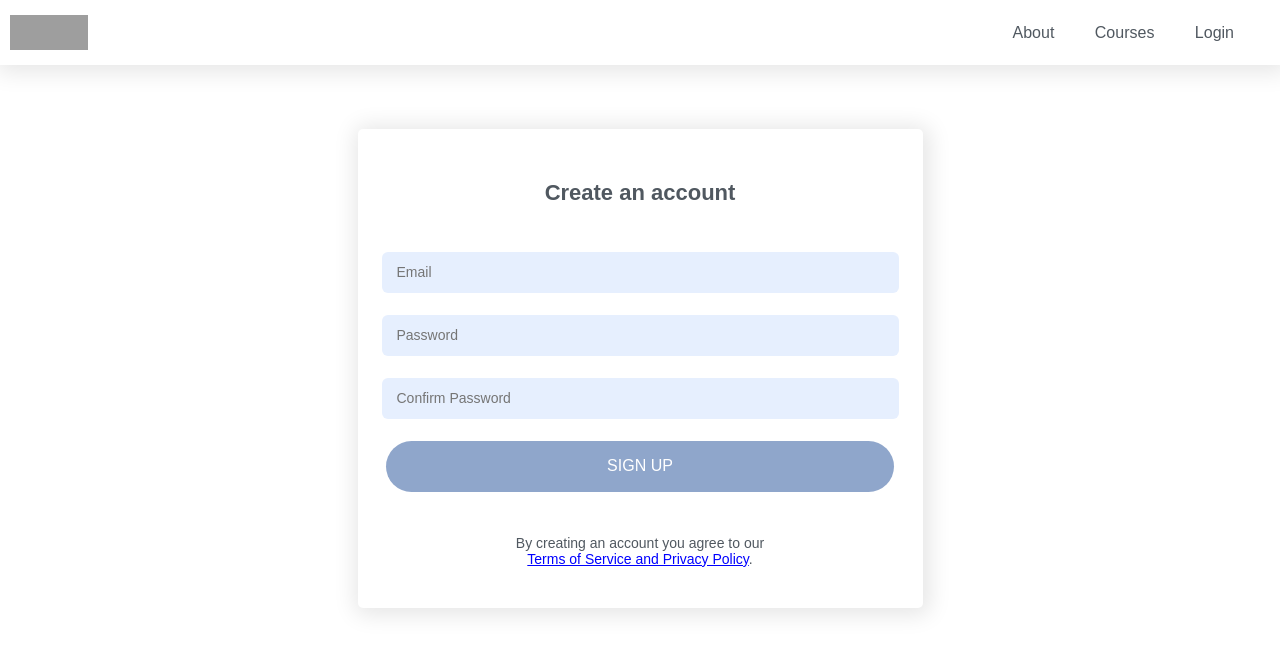
After one commit to martanetza/Yoma, a PHP site: page /signup.php in a window 1280 px wide. The commit adds this page. Shown: the top 654 px of the page. Run offline with PHP 8.4, Linux system fonts and the light colour scheme; some web fonts are replaced; grey boxes are pictures that could not be loaded.

Commit message:
signup and login

```diff
--- /dev/null
+++ b/has_access.php
@@ -0,0 +1,6 @@
+<?php
+session_start();
+if (!isset($_SESSION['email'])) {
+    header('Location: login.php');
+    exit();
+}
--- /dev/null
+++ b/signup.php
@@ -0,0 +1,96 @@
+ <!DOCTYPE html>
+ <html lang="en">
+
+ <head>
+   <meta charset="UTF-8" />
+   <meta name="viewport" content="width=device-width, initial-scale=1.0" />
+   <link rel="stylesheet" href="users.css" />
+   <title>Create an account</title>
+ </head>
+
+ <body>
+   <header>
+     <img src="./img/logo.png" alt="logo" />
+     <nav>
+       <ul>
+         <li><a href="#">About</a></li>
+         <li><a href="#">Courses</a></li>
+         <li><a href="login.php">Login</a></li>
+       </ul>
+     </nav>
+   </header>
+   <main>
+     <div class="container">
+       <h1>Create an account</h1>
+       <form id="RegisterUsersForm" method="POST" action="insert_account.php" onsubmit="return false">
+         <div class="input-container">
+           <input oninput="validate_user()" id="email" type="text" placeholder="Email" name="email" />
+           <p id="email-validation-messsage"></p>
+         </div>
+         <div class="input-container">
+           <input type="password" placeholder="Password" name="password" id="password" />
+         </div>
+         <div class="input-container">
+           <input type="password" placeholder="Confirm Password" name="confirm_password" id="confirm_password" />
+           <p id="confirm-password-validation-messsage"></p>
+         </div>
+         <div class="input-container">
+           <input onclick="post_user()" class="btn-signup" name="signup-btn" type="submit" value="SIGN UP"></input>
+         </div>
+       </form>
+       <p>
+         By creating an account you agree to our <br><a style="color: blue;" href="#">Terms of Service and Privacy
+           Policy</a>.</br>
+       </p>
+     </div>
+   </main>
+ </body>
+
+ </html>
+ <script>
+   function validate_user() {
+     var email = event.target.value;
+     console.log(email);
+     (async function() {
+       var jResponse = await fetch(`validate_user.php?email=${email}`);
+
+       var text = await jResponse.text();
+       console.log(text)
+       if (text) {
+         document.querySelector('#email-validation-messsage').textContent = text
+         return false
+       } else {
+         document.querySelector('#email-validation-messsage').textContent = ''
+         return true
+       }
+     })();
+   }
+
+   function post_user() {
+     var password = document.querySelector('#password').value
+     var confirm_password = document.querySelector('#confirm_password').value
+     console.log(password, confirm_password)
+     if (validate_user() == false) {
+       console.log("you can't do it")
+     } else if (password !== confirm_password) {
+       console.log("The password didn't match. Try again")
+       document.querySelector('#confirm-password-validation-messsage').textContent = "The password didn't match. Try again"
+     } else {
+       (async function() {
+         var oForm = document.querySelector("#RegisterUsersForm");
+         var jConnection = await fetch("insert_account.php", {
+           method: "POST",
+           body: new FormData(oForm)
+         });
+         var text = await jConnection.text();
+         console.log(text)
+         document.querySelector('.container').innerHTML =
+           `<div class="signup-success-box">
+           <img class="success-icon" src="img/success_icon.png" alt="success-icon">
+           <p class="signup-success-text" > ${text}  </p>
+           </div>`
+       })();
+     }
+
+   }
+ </script>
--- a/single_course_intro.php
+++ b/single_course_intro.php
@@ -1,11 +1,11 @@
 <?php
 require_once('db_conn.php');
-
+require_once('has_access.php');
 ?>
 
 <?php
 $course_id = $_GET['course_id'];
-$user_id = 'f@f.com';
+$user_id = $_SESSION['email'];
 try {
 
   $query_chosen_course = $conn->prepare('SELECT * FROM chosen_course WHERE course_id = :course_id AND user_email = :user_email');
--- a/user_profile.php
+++ b/user_profile.php
@@ -1,14 +1,16 @@
 <?php
 require_once('db_conn.php');
+require_once('has_access.php');
 
 // $course_id = $_GET['course_id'];
-$user_id = "f@f.com "
+$user_id = $_SESSION['email'];
 ?>
 <?php
 
 try {
 
-  $q_chosen_course = $conn->prepare('SELECT * FROM chosen_course INNER JOIN courses ON chosen_course.course_id = courses.course_id INNER JOIN users ON chosen_course.user_email = users.email  WHERE chosen_course.user_email ="f@f.com"');
+  $q_chosen_course = $conn->prepare('SELECT * FROM chosen_course INNER JOIN courses ON chosen_course.course_id = courses.course_id INNER JOIN users ON chosen_course.user_email = users.email  WHERE chosen_course.user_email = :email');
+  $q_chosen_course->bindValue(':email', $user_id);
   $q_chosen_course->execute();
   $courses_rows = $q_chosen_course->fetchAll();
 
--- /dev/null
+++ b/users.css
@@ -0,0 +1,219 @@
+* {
+  box-sizing: border-box;
+  width: 100%;
+  margin: 0;
+}
+
+@font-face {
+  font-family: "Avenir";
+  src: url("../fonts/Avenir.eot?#iefix") format("embedded-opentype"),
+    url("../fonts/Avenir.woff") format("woff"),
+    url("../fonts/Avenir.ttf") format("truetype"),
+    url("../fonts/Avenir.svg#Avenir") format("svg");
+}
+
+body {
+  font-family: "Avenir", sans-serif;
+  color: #505860;
+}
+
+/* ##########################HEADER########################## */
+
+header {
+  background-color: white;
+  height: 65px;
+  box-shadow: 2px 2px 22px 5px rgba(0, 0, 0, 0.1);
+  display: flex;
+  align-items: center;
+}
+
+header * {
+  display: inline;
+}
+
+header li {
+  margin: 18px;
+}
+
+header li a {
+  color: #505860;
+  text-decoration: none;
+}
+
+header img {
+  height: 35px;
+  width: 94px;
+  padding-left: 10px;
+  z-index: 100;
+}
+
+ul {
+  display: inline-block;
+  text-align: end;
+  padding-right: 28px;
+}
+
+a:hover,
+a:active {
+  color: #8fa6cb;
+}
+
+/* ############################CREATE ACCOUNT#########################*/
+
+main {
+  display: grid;
+  justify-content: center;
+  grid-row-gap: 30px;
+  padding-top: 5%;
+}
+
+.container {
+  grid-row: 1/2;
+  box-shadow: 2px 2px 22px 5px rgba(0, 0, 0, 0.1);
+  border-radius: 5px;
+  background-color: white;
+  height: 479px;
+  width: 565px;
+  display: grid;
+  text-align: center;
+}
+
+h1 {
+  padding-top: 30px;
+  font-size: 22px;
+  align-self: center;
+}
+
+form {
+  align-self: center;
+}
+
+input[type="text"],
+input[type="password"] {
+  width: 517px;
+  height: 41px;
+  font-size: 14px;
+  padding: 15px;
+  display: inline-block;
+  border: none;
+  border-radius: 6px;
+  background: #e6effe;
+}
+.input-container {
+  margin: 5px auto 22px auto;
+}
+#email-validation-messsage,
+#confirm-password-validation-messsage {
+  text-align: left;
+  width: 517px;
+  margin: 5px auto 22px auto;
+  color: red;
+}
+input[type="text"]:focus,
+input[type="password"]:focus {
+  outline: none;
+  /*  background-color: #8fa6cb;
+  color: white; */
+}
+
+p {
+  font-size: 14px;
+}
+.signup-success-box {
+  width: 100%;
+  height: 100%;
+  display: flex;
+  flex-direction: column;
+  justify-content: center;
+  align-items: center;
+}
+.success-icon {
+  width: 30%;
+  height: auto;
+  margin-bottom: 50px;
+}
+
+.signup-success-text {
+  padding: 0 20%;
+  line-height: 2em;
+}
+
+.btn-signup {
+  width: 90%;
+  height: 51px;
+  margin: auto;
+  border-radius: 33px;
+  border: none;
+  font-size: 16px;
+  background-color: #8fa6cb;
+  color: white;
+  outline: none;
+  cursor: pointer;
+  grid-row: 2/3;
+}
+
+/*##########################LOGIN#############################*/
+.container-log-in {
+  box-shadow: 2px 2px 22px 5px rgba(0, 0, 0, 0.1);
+  border-radius: 5px;
+  background-color: white;
+  height: 479px;
+  width: 565px;
+  display: grid;
+  text-align: center;
+}
+
+.form-log-in {
+  padding-bottom: 1%;
+}
+
+.btn-log-in {
+  justify-self: center;
+  width: 517px;
+  height: 51px;
+  border-radius: 33px;
+  border: none;
+  font-size: 16px;
+  background-color: #8fa6cb;
+  color: white;
+  outline: none;
+  cursor: pointer;
+  grid-row: 3/4;
+}
+
+.paragraph {
+  font-size: 14px;
+}
+
+/*##########################LOGOUT#############################*/
+
+.container-logout {
+  box-shadow: 2px 2px 22px 5px rgba(0, 0, 0, 0.1);
+  border-radius: 5px;
+  background-color: #8fa6cb;
+  height: 350px;
+  width: 565px;
+  display: grid;
+  text-align: center;
+}
+
+.first {
+  color: white;
+  font-size: 130%;
+  font-weight: 300;
+}
+
+.second {
+  color: white;
+  font-size: 120%;
+  font-weight: 300;
+}
+
+.link:hover {
+  color: pink;
+}
+
+.link {
+  color: red;
+  text-decoration: none;
+}
```
Also changed, not shown: insert_account.php (added, +15 -0 lines), login-user.php (added, +26 -0 lines), login.php (added, +42 -0 lines), validate_user.php (added, +16 -0 lines), img/success_icon.png (added).
